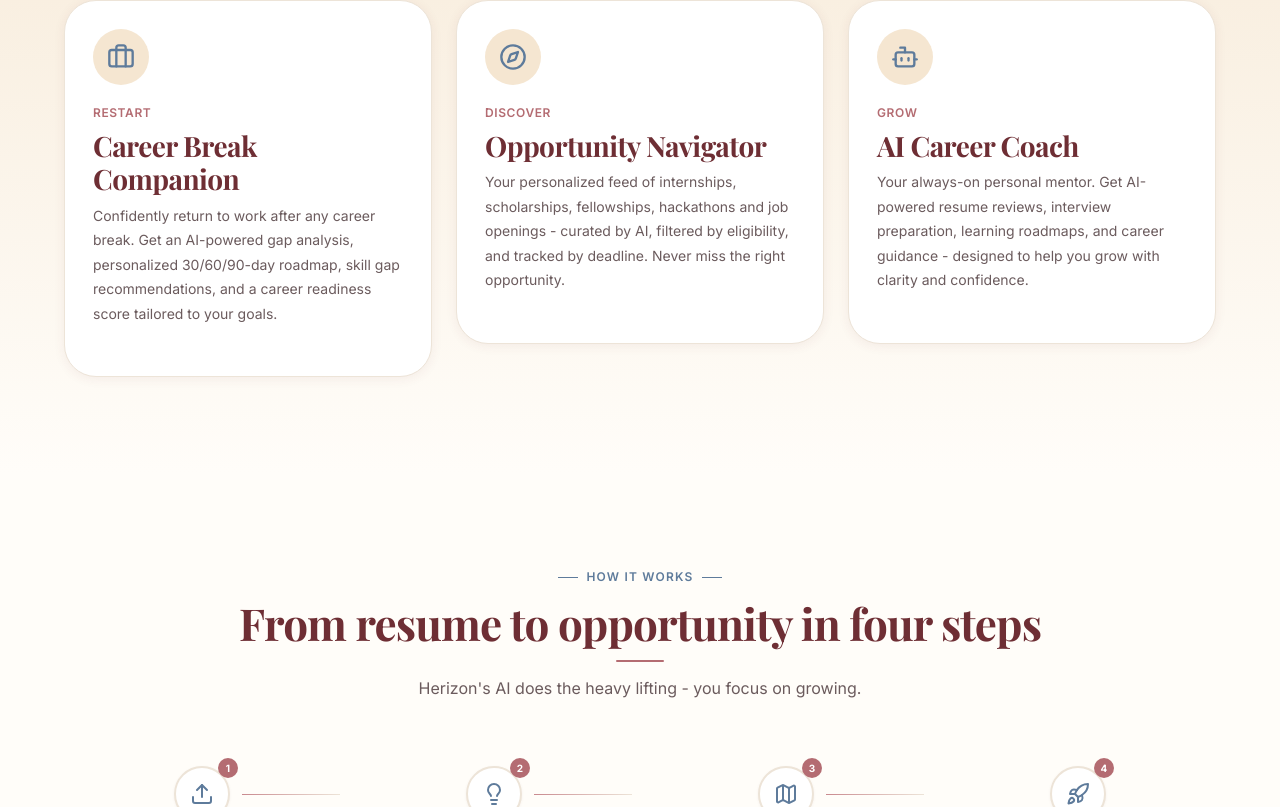
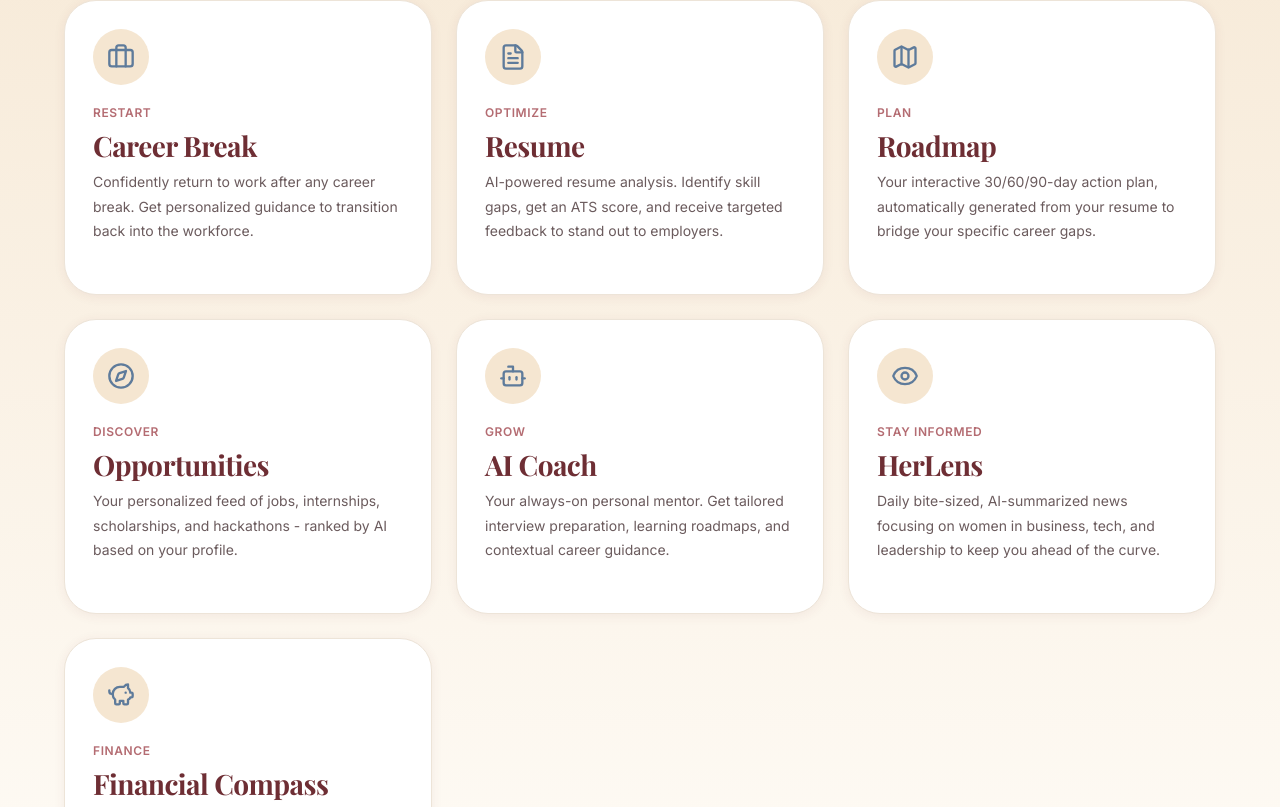
Before and after one commit to NeeL21YT/galaxantic-v2v, a Next.js app: page / in a window 1280 px wide. Shown: the part 1113-1920 px from the top of the page. Built offline with nearby package versions, Linux system fonts and the light colour scheme; no server answers.

Commit message:
feat(landing): update features section to include all 7 platform modules

```diff
--- a/components/sections/FeaturesSection.tsx
+++ b/components/sections/FeaturesSection.tsx
@@ -8,7 +8,7 @@
 "use client";
 
 import { motion } from "framer-motion";
-import { Briefcase, Compass, Bot } from "lucide-react";
+import { Briefcase, Compass, Bot, FileText, Map, Eye, PiggyBank } from "lucide-react";
 import { Container } from "@/components/layout/Container";
 import { SectionTitle } from "@/components/shared/SectionTitle";
 import { FeatureCard } from "@/components/shared/FeatureCard";
@@ -19,27 +19,59 @@ import { GradientBackground } from "@/components/shared/GradientBackground";
 const FEATURES = [
   {
     icon: <Briefcase />,
-    title: "Career Break Companion",
+    title: "Career Break",
     tag: "Restart",
     description:
-      "Confidently return to work after any career break. Get an AI-powered gap analysis, personalized 30/60/90-day roadmap, skill gap recommendations, and a career readiness score tailored to your goals.",
+      "Confidently return to work after any career break. Get personalized guidance to transition back into the workforce.",
     href: "/dashboard/career-break",
   },
   {
+    icon: <FileText />,
+    title: "Resume",
+    tag: "Optimize",
+    description:
+      "AI-powered resume analysis. Identify skill gaps, get an ATS score, and receive targeted feedback to stand out to employers.",
+    href: "/dashboard/resume",
+  },
+  {
+    icon: <Map />,
+    title: "Roadmap",
+    tag: "Plan",
+    description:
+      "Your interactive 30/60/90-day action plan, automatically generated from your resume to bridge your specific career gaps.",
+    href: "/dashboard/roadmap",
+  },
+  {
     icon: <Compass />,
-    title: "Opportunity Navigator",
+    title: "Opportunities",
     tag: "Discover",
     description:
-      "Your personalized feed of internships, scholarships, fellowships, hackathons and job openings - curated by AI, filtered by eligibility, and tracked by deadline. Never miss the right opportunity.",
+      "Your personalized feed of jobs, internships, scholarships, and hackathons - ranked by AI based on your profile.",
     href: "/dashboard/opportunities",
   },
   {
     icon: <Bot />,
-    title: "AI Career Coach",
+    title: "AI Coach",
     tag: "Grow",
     description:
-      "Your always-on personal mentor. Get AI-powered resume reviews, interview preparation, learning roadmaps, and career guidance - designed to help you grow with clarity and confidence.",
+      "Your always-on personal mentor. Get tailored interview preparation, learning roadmaps, and contextual career guidance.",
     href: "/dashboard/ai-coach",
+  },
+  {
+    icon: <Eye />,
+    title: "HerLens",
+    tag: "Stay Informed",
+    description:
+      "Daily bite-sized, AI-summarized news focusing on women in business, tech, and leadership to keep you ahead of the curve.",
+    href: "/dashboard/herlens",
+  },
+  {
+    icon: <PiggyBank />,
+    title: "Financial Compass",
+    tag: "Finance",
+    description:
+      "Plan your financial independence with deterministic health scores and personalized AI budgeting strategies.",
+    href: "/dashboard/financial-compass",
   },
 ] as const;
 
@@ -77,7 +109,7 @@ export function FeaturesSection() {
                   </span>
                 </>
               }
-              subtitle="Herizon combines three powerful modules into one seamless platform - built specifically for women at every stage of their career."
+              subtitle="Herizon combines seven powerful modules into one seamless platform - built specifically for women at every stage of their career."
               align="center"
               accent
             />
```
